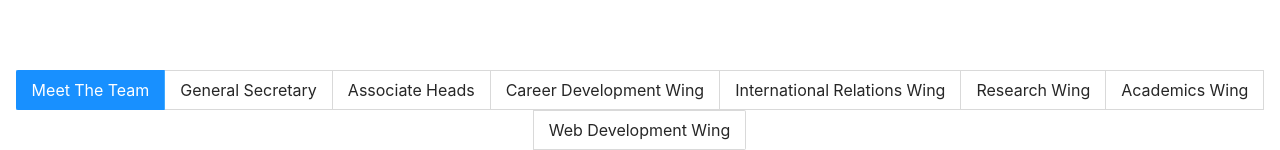
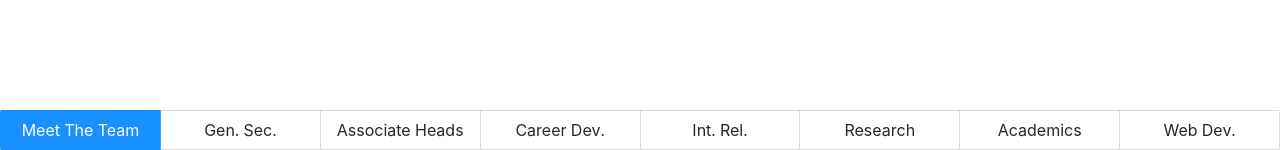
Before and after one commit to Academics-and-Career-Council/anciitk.in-nextjs, a Next.js app: page /contacts_page in a window 1280 px wide. Shown: the part 650-800 px from the top of the page. Built offline with nearby package versions, Linux system fonts and the light colour scheme.

Commit message:
button css fixed

```diff
--- a/pages/contacts_page.tsx
+++ b/pages/contacts_page.tsx
@@ -1,15 +1,8 @@
 
 import style from "../styles/new.module.css";
 import {Radio} from 'antd';
-import React, { DetailedReactHTMLElement, useState } from 'react';
+import React, { useState } from 'react';
 import Master from "../components/master";
-
-// import New from "../components/new";
-import contact from "../components/contact";
-// import style from '../styles/myCards.module.css';
-// import myFunction from "../components/myFunction";
-import back from '../public/image/bg.jpg';
-import pic from "../public/image/abhinav.jpg";
 import team from "../components/contact";
 
 export default function contacts_page (){
@@ -71,15 +64,15 @@ export default function contacts_page (){
            {tab==='5'? <div className={style.container}>{team.map(createEntry)}</div>: null}
            {tab==='6'? <div className={style.container}>{team.map(createEntry)}</div>: null}
            {tab==='7'? <div className={style.container}>{team.map(createEntry)}</div>: null}
-           <Radio.Group value={tab} onChange={e => setTab(e.target.value)} style={{bottom:'0', position:'fixed', display: 'flex',flexFlow: 'row', flexWrap: 'wrap', justifyContent:"center", width:"100%"}} size='large' buttonStyle="solid">
-           <Radio.Button value='0'>Meet The Team</Radio.Button>
-            <Radio.Button value='1'>General Secretary</Radio.Button>
-            <Radio.Button value='2'>Associate Heads</Radio.Button>
-            <Radio.Button value='3'>Career Development Wing</Radio.Button>
-            <Radio.Button value='4'>International Relations Wing</Radio.Button>
-            <Radio.Button value='5'>Research Wing</Radio.Button>
-            <Radio.Button value='6'>Academics Wing</Radio.Button>
-            <Radio.Button value='7'>Web Development Wing</Radio.Button>
+           <Radio.Group value={tab} onChange={e => setTab(e.target.value)} size='large' buttonStyle="solid" optionType="button" className={style.radioG}>
+           <Radio.Button value='0' className={style.radioB}>Meet The Team</Radio.Button>
+            <Radio.Button value='1' className={style.radioB}>Gen. Sec.</Radio.Button>
+            <Radio.Button value='2' className={style.radioB}>Associate Heads</Radio.Button>
+            <Radio.Button value='3' className={style.radioB}>Career Dev.</Radio.Button>
+            <Radio.Button value='4' className={style.radioB}>Int. Rel.</Radio.Button>
+            <Radio.Button value='5' className={style.radioB}>Research </Radio.Button>
+            <Radio.Button value='6' className={style.radioB}>Academics</Radio.Button>
+            <Radio.Button value='7' className={style.radioB}>Web Dev.</Radio.Button>
 
         </Radio.Group>
 
--- a/styles/new.module.css
+++ b/styles/new.module.css
@@ -9,6 +9,8 @@
     flex-wrap: wrap;
     justify-content: center;
     background-image: url('../public/image/bg.jpg');
+    padding-bottom: 120px;
+    padding-top: 50px;
 }
 
 .subcontainer {
@@ -64,3 +66,26 @@
         margin-right: 0px;
     }
   }
+
+  .radioG {
+    bottom: 0;
+    position: fixed;
+   display: flex;
+     flex-flow: row;
+    flex-wrap: wrap;
+    justify-content: center;
+    width: 100%;
+    /* border: none; */
+    /* bottom:0, position:'fixed', display: 'flex',flexFlow: 'row', flexWrap: 'wrap', justifyContent:"center", width:"100%" */
+  }
+
+  .radioB {
+    text-align: center;
+    overflow:visible;
+    min-width: 140px;
+  }
+
+  .radioG .radioB {
+    -ms-flex: 1;  /* IE 10 */
+    flex: 1;
+  }
```
